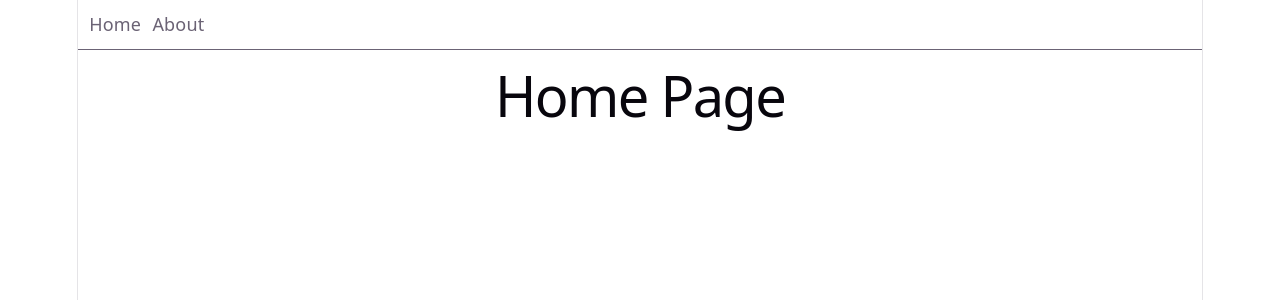
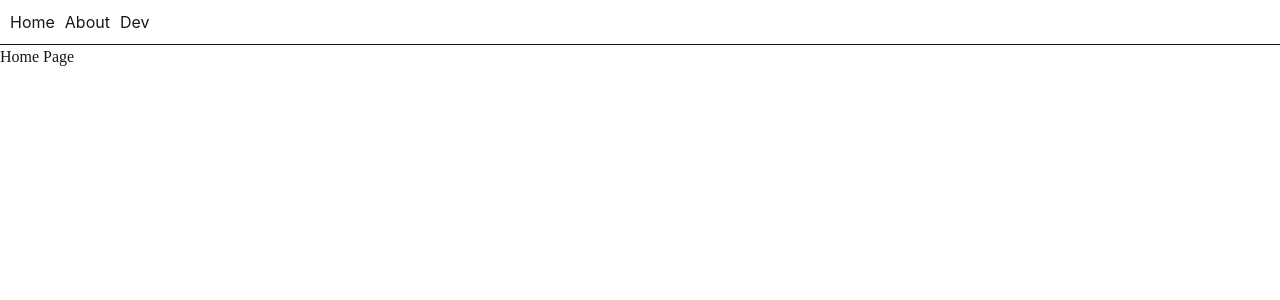
Before and after one commit to seanianking/new-scorecard, a React (Vite) app: page / in a window 1280 px wide. Shown: the top 300 px of the page. Built offline with nearby package versions, Linux system fonts and the light colour scheme.

Commit message:
create dev page to display examples and usage for components, updates to css.

```diff
--- a/src/App.css
+++ b/src/App.css
@@ -1,187 +1,162 @@
-@import "tailwindcss";
-@plugin "daisyui";
+/* Application-specific styling */
 
-.counter {
-  font-size: 16px;
-  padding: 5px 10px;
-  border-radius: 5px;
-  color: var(--accent);
-  background: var(--accent-bg);
-  border: 2px solid transparent;
-  transition: border-color 0.3s;
-  margin-bottom: 24px;
-
-  &:hover {
-    border-color: var(--accent-border);
-  }
-  &:focus-visible {
-    outline: 2px solid var(--accent);
-    outline-offset: 2px;
-  }
+.page-container {
+  @apply container mx-auto px-4 md:px-6 lg:px-8;
 }
 
-.hero {
-  position: relative;
-
-  .base,
-  .framework,
-  .vite {
-    inset-inline: 0;
-    margin: 0 auto;
+.section-padding {
+  @apply py-12 md:py-16 lg:py-24;
 }
 
-  .base {
-    width: 170px;
-    position: relative;
-    z-index: 0;
+.page-title {
+  @apply text-4xl md:text-5xl font-bold text-primary;
 }
 
-  .framework,
-  .vite {
-    position: absolute;
+.section-title {
+  @apply text-3xl font-bold text-primary mb-6;
 }
 
-  .framework {
-    z-index: 1;
-    top: 34px;
-    height: 28px;
-    transform: perspective(2000px) rotateZ(300deg) rotateX(44deg) rotateY(39deg)
-      scale(1.4);
+.section-subtitle {
+  @apply text-lg text-gray-500 max-w-3xl;
 }
 
-  .vite {
-    z-index: 0;
-    top: 107px;
-    height: 26px;
-    width: auto;
-    transform: perspective(2000px) rotateZ(300deg) rotateX(40deg) rotateY(39deg)
-      scale(0.8);
-  }
+/* Hero Section */
+
+.hero-pageant {
+  @apply min-h-[75vh] flex items-center;
 }
 
-#center {
-  display: flex;
-  flex-direction: column;
-  gap: 25px;
-  place-content: center;
-  place-items: center;
-  flex-grow: 1;
-
-  @media (max-width: 1024px) {
-    padding: 32px 20px 24px;
-    gap: 18px;
-  }
+.hero-content {
+  @apply max-w-3xl;
 }
 
-#next-steps {
-  display: flex;
-  border-top: 1px solid var(--border);
-  text-align: left;
-
-  & > div {
-    flex: 1 1 0;
-    padding: 32px;
-    @media (max-width: 1024px) {
-      padding: 24px 20px;
-    }
+.hero-title {
+  @apply text-5xl md:text-6xl font-bold text-white mb-6;
 }
 
-  .icon {
-    margin-bottom: 16px;
-    width: 22px;
-    height: 22px;
+.hero-description {
+  @apply text-xl text-white/90 mb-8;
 }
 
-  @media (max-width: 1024px) {
-    flex-direction: column;
-    text-align: center;
-  }
+/* Event Cards */
+
+.event-card {
+  @apply card bg-base-100 border border-base-300 transition-all duration-300;
 }
 
-#docs {
-  border-right: 1px solid var(--border);
-
-  @media (max-width: 1024px) {
-    border-right: none;
-    border-bottom: 1px solid var(--border);
-  }
+.event-card:hover {
+  @apply shadow-xl -translate-y-1;
 }
 
-#next-steps ul {
-  list-style: none;
-  padding: 0;
-  display: flex;
-  gap: 8px;
-  margin: 32px 0 0;
-
-  .logo {
-    height: 18px;
+.division-card {
+  @apply card bg-base-100 border border-secondary/20;
 }
 
-  a {
-    color: var(--text-h);
-    font-size: 16px;
-    border-radius: 6px;
-    background: var(--social-bg);
-    display: flex;
-    padding: 6px 12px;
-    align-items: center;
-    gap: 8px;
-    text-decoration: none;
-    transition: box-shadow 0.3s;
+/* Dashboard */
 
-    &:hover {
-      box-shadow: var(--shadow);
-    }
-    .button-icon {
-      height: 18px;
-      width: 18px;
-    }
+.dashboard-stat {
+  @apply stat bg-base-100 rounded-box shadow-md;
 }
 
-  @media (max-width: 1024px) {
-    margin-top: 20px;
-    flex-wrap: wrap;
-    justify-content: center;
-
-    li {
-      flex: 1 1 calc(50% - 8px);
+.dashboard-panel {
+  @apply card bg-base-100 shadow-md;
 }
 
-    a {
-      width: 100%;
-      justify-content: center;
-      box-sizing: border-box;
-    }
-  }
+.dashboard-panel .card-title {
+  @apply text-primary;
 }
 
-#spacer {
-  height: 88px;
-  border-top: 1px solid var(--border);
-  @media (max-width: 1024px) {
-    height: 48px;
-  }
+/* Forms */
+
+.form-section {
+  @apply card bg-base-100 shadow-md p-6;
 }
 
-.ticks {
-  position: relative;
-  width: 100%;
-
-  &::before,
-  &::after {
-    content: "";
-    position: absolute;
-    top: -4.5px;
-    border: 5px solid transparent;
+.form-title {
+  @apply text-2xl font-semibold text-primary mb-4;
 }
 
-  &::before {
-    left: 0;
-    border-left-color: var(--border);
+.required-label::after {
+  content: " *";
+  color: #dc2626;
 }
-  &::after {
-    right: 0;
-    border-right-color: var(--border);
+
+/* Registration Progress */
+
+.registration-progress {
+  @apply w-full my-6;
 }
+
+.registration-step {
+  @apply text-sm font-medium;
 }
+
+/* Navigation */
+
+.navbar-brand {
+  @apply text-primary text-2xl font-bold;
+  font-family: "Playfair Display", serif;
+}
+
+.nav-link-active {
+  @apply text-secondary font-semibold;
+}
+
+/* CTA Areas */
+
+.cta-section {
+  @apply bg-primary text-primary-content rounded-box;
+}
+
+.cta-title {
+  @apply text-4xl font-bold;
+}
+
+.cta-text {
+  @apply text-primary-content/80;
+}
+
+/* Footer */
+
+.footer-pageant {
+  @apply bg-primary text-primary-content;
+}
+
+/* Pageant-specific badge styles */
+
+.badge-queen {
+  @apply badge badge-secondary font-semibold;
+}
+
+.badge-paid {
+  @apply badge badge-success;
+}
+
+.badge-pending {
+  @apply badge badge-warning;
+}
+
+.badge-overdue {
+  @apply badge badge-error;
+}
+
+/* Elegant gold divider */
+
+.gold-divider {
+  height: 2px;
+  background: linear-gradient(90deg, transparent, #d4af37, transparent);
+}
+
+/* Background accents */
+
+.pageant-gradient {
+  background: linear-gradient(135deg, #16213e 0%, #1d2f5a 100%);
+}
+
+.gold-gradient {
+  background: linear-gradient(135deg, #d4af37 0%, #e5c76b 100%);
+}
+
+.rose-gradient {
+  background: linear-gradient(135deg, #e8c4b8 0%, #f3d7cd 100%);
+}
--- a/src/App.tsx
+++ b/src/App.tsx
@@ -2,7 +2,7 @@ import { useState } from 'react'
 import reactLogo from './assets/react.svg'
 import viteLogo from './assets/vite.svg'
 import heroImg from './assets/hero.png'
-import './App.css'
+// import './App.css'
 
 function App() {
   const [count, setCount] = useState(0)
--- /dev/null
+++ b/src/components/Button.tsx
@@ -0,0 +1,31 @@
+import React from 'react'
+
+type ButtonTheme = 'primary' | 'secondary' | 'success' | 'danger' | 'warning' | 'neutral'
+
+interface ButtonProps {
+    text: string
+    theme: ButtonTheme
+    onClick: React.MouseEventHandler<HTMLButtonElement>
+    disabled?: boolean
+}
+
+const themeClasses: Record<ButtonTheme, string> = {
+    primary: 'bg-primary text-primary-content hover:bg-primary-focus',
+    secondary: 'bg-secondary text-secondary-content hover:bg-secondary-focus',
+    success: 'bg-success text-success-content hover:bg-success-focus',
+    danger: 'bg-error text-error-content hover:bg-error-focus',
+    warning: 'bg-warning text-warning-content hover:bg-warning-focus',
+    neutral: 'bg-neutral text-neutral-content hover:bg-neutral-focus',
+}
+
+const Button: React.FC<ButtonProps> = ({ text, theme, onClick, disabled = false }) => {
+    const classes = `${themeClasses[theme]} rounded-md px-4 py-2 font-semibold transition duration-150 ease-in-out focus:outline-none focus:ring-2 focus:ring-offset-2 focus:ring-blue-500 ${disabled ? 'cursor-not-allowed opacity-50' : ''}`
+
+    return (
+        <button type="button" onClick={onClick} disabled={disabled} className={classes}>
+            {text}
+        </button>
+    )
+}
+
+export default Button
--- a/src/index.css
+++ b/src/index.css
@@ -1,114 +1,75 @@
 @import "tailwindcss";
 @plugin "daisyui";
 
-:root {
-  --text: #6b6375;
-  --text-h: #08060d;
-  --bg: #fff;
-  --border: #e5e4e7;
-  --code-bg: #f4f3ec;
-  --accent: #aa3bff;
-  --accent-bg: rgba(170, 59, 255, 0.1);
-  --accent-border: rgba(170, 59, 255, 0.5);
-  --social-bg: rgba(244, 243, 236, 0.5);
-  --shadow:
-    rgba(0, 0, 0, 0.1) 0 10px 15px -3px, rgba(0, 0, 0, 0.05) 0 4px 6px -2px;
+@plugin "daisyui/theme" {
+  name: "pageant";
 
-  --sans: system-ui, "Segoe UI", Roboto, sans-serif;
-  --heading: system-ui, "Segoe UI", Roboto, sans-serif;
-  --mono: ui-monospace, Consolas, monospace;
+  /* Base Colors */
+  base-100: #f7f5ef;
+  base-200: #f2f1ec;
+  base-300: #e5e7eb;
+  base-content: #1f2937;
 
-  font: 18px/145% var(--sans);
-  letter-spacing: 0.18px;
-  color-scheme: light dark;
-  color: var(--text);
-  background: var(--bg);
-  font-synthesis: none;
-  text-rendering: optimizeLegibility;
-  -webkit-font-smoothing: antialiased;
-  -moz-osx-font-smoothing: grayscale;
+  /* Brand Colors */
+  primary: #16213e;
+  primary-content: #ffffff;
 
-  @media (max-width: 1024px) {
-    font-size: 16px;
-  }
+  secondary: #d4af37;
+  secondary-content: #16213e;
+
+  accent: #e8c4b8;
+  accent-content: #16213e;
+
+  /* State Colors */
+  neutral: #374151;
+  neutral-content: #ffffff;
+
+  info: #3b82f6;
+  info-content: #ffffff;
+
+  success: #2e8b57;
+  success-content: #ffffff;
+
+  warning: #f59e0b;
+  warning-content: #ffffff;
+
+  error: #dc2626;
+  error-content: #ffffff;
+
+  /* Styling */
+  --radius-selector: 0.75rem;
+  --radius-field: 0.75rem;
+  --radius-box: 1rem;
+
+  --border: 1px;
+  --depth: 1;
+  --noise: 0;
 }
 
-@media (prefers-color-scheme: dark) {
-  :root {
-    --text: #9ca3af;
-    --text-h: #f3f4f6;
-    --bg: #16171d;
-    --border: #2e303a;
-    --code-bg: #1f2028;
-    --accent: #c084fc;
-    --accent-bg: rgba(192, 132, 252, 0.15);
-    --accent-border: rgba(192, 132, 252, 0.5);
-    --social-bg: rgba(47, 48, 58, 0.5);
-    --shadow:
-      rgba(0, 0, 0, 0.4) 0 10px 15px -3px, rgba(0, 0, 0, 0.25) 0 4px 6px -2px;
-  }
-
-  #social .button-icon {
-    filter: invert(1) brightness(2);
-  }
-}
-
+html,
+body,
 #root {
-  width: 1126px;
-  max-width: 100%;
-  margin: 0 auto;
-  text-align: center;
-  border-inline: 1px solid var(--border);
-  min-height: 100svh;
-  display: flex;
-  flex-direction: column;
-  box-sizing: border-box;
+  min-height: 100vh;
 }
 
 body {
-  margin: 0;
+  @apply bg-base-100 text-base-content;
+  font-family: "Inter", sans-serif;
 }
 
 h1,
-h2 {
-  font-family: var(--heading);
-  font-weight: 500;
-  color: var(--text-h);
+h2,
+h3,
+h4,
+h5,
+h6 {
+  font-family: "Playfair Display", serif;
 }
 
-h1 {
-  font-size: 56px;
-  letter-spacing: -1.68px;
-  margin: 32px 0;
-  @media (max-width: 1024px) {
-    font-size: 36px;
-    margin: 20px 0;
-  }
-}
-h2 {
-  font-size: 24px;
-  line-height: 118%;
-  letter-spacing: -0.24px;
-  margin: 0 0 8px;
-  @media (max-width: 1024px) {
-    font-size: 20px;
-  }
-}
-p {
-  margin: 0;
+a {
+  @apply transition-colors duration-200;
 }
 
-code,
-.counter {
-  font-family: var(--mono);
-  display: inline-flex;
-  border-radius: 4px;
-  color: var(--text-h);
+.card {
+  @apply shadow-md;
 }
-
-code {
-  font-size: 15px;
-  line-height: 135%;
-  padding: 4px 8px;
-  background: var(--code-bg);
-}
--- a/src/main.tsx
+++ b/src/main.tsx
@@ -4,6 +4,7 @@ import { createBrowserRouter, RouterProvider, Link, Outlet } from 'react-router-
 import Home from './pages/Home'
 import About from './pages/About'
 import './index.css'
+import Dev from './pages/Dev'
 
 // 1. Create a Layout component to hold navigation links
 const Layout: React.FC = () => {
@@ -12,6 +13,7 @@ const Layout: React.FC = () => {
       <nav className="flex gap-2.5 p-2.5">
         <Link to="/">Home</Link>
         <Link to="/about">About</Link>
+        <Link to="/dev">Dev</Link>
       </nav>
       <hr />
       {/* Outlet renders the matched child route element */}
@@ -34,6 +36,10 @@ const router = createBrowserRouter([
         path: "/about",
         element: <About />,
       },
+      {
+        path: "/dev",
+        element: <Dev />,
+      }
     ],
   },
 ])
--- /dev/null
+++ b/src/pages/Dev.tsx
@@ -0,0 +1,26 @@
+import Button from '../components/Button'
+
+type Props = {}
+
+const buttonThemes = ['primary', 'secondary', 'success', 'danger', 'warning', 'neutral'] as const
+
+
+function Dev({ }: Props) {
+    return (
+        <div className="space-y-4 p-6">
+            <h1 className="text-2xl font-bold">Button Theme Preview</h1>
+            <div className="grid gap-3 sm:grid-cols-2 lg:grid-cols-3">
+                {buttonThemes.map((theme) => (
+                    <Button
+                        key={theme}
+                        theme={theme}
+                        text={theme.charAt(0).toUpperCase() + theme.slice(1)}
+                        onClick={() => console.log(theme)}
+                    />
+                ))}
+            </div>
+        </div>
+    )
+}
+
+export default Dev
```
Lines whose indentation alone changed are shown as unchanged.
